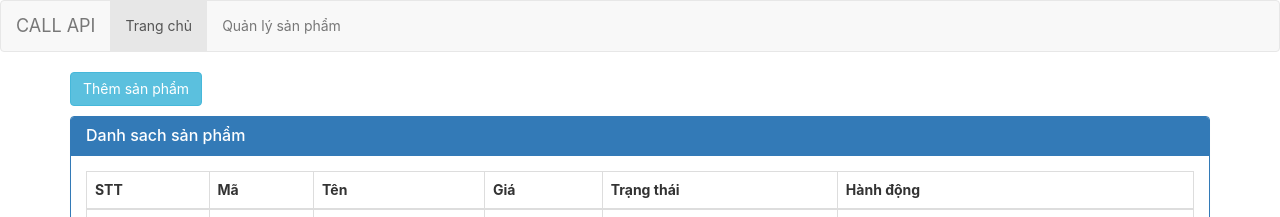
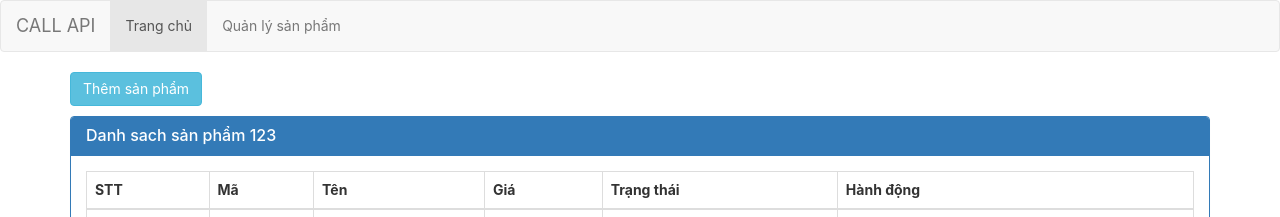
Before and after one commit to tientrantnt/react-call-api, a React (Create React App) app: page / in a window 1280 px wide. Shown: the top 217 px of the page. Built offline with nearby package versions, Linux system fonts and the light colour scheme.

Commit message:
commit test

```diff
--- a/src/App.js
+++ b/src/App.js
@@ -13,7 +13,7 @@ export default class App extends Component {
               <button type="button" className="btn btn-info mb-10">Thêm sản phẩm</button>
               <div className="panel panel-primary">
                   <div className="panel-heading">
-                    <h3 className="panel-title">Danh sach sản phẩm</h3>
+                    <h3 className="panel-title">Danh sach sản phẩm 123</h3>
                   </div>
                   <ProductList />
               </div>
```
Also changed, not shown: 1 other file (tests, documents, lock files or other folders).
